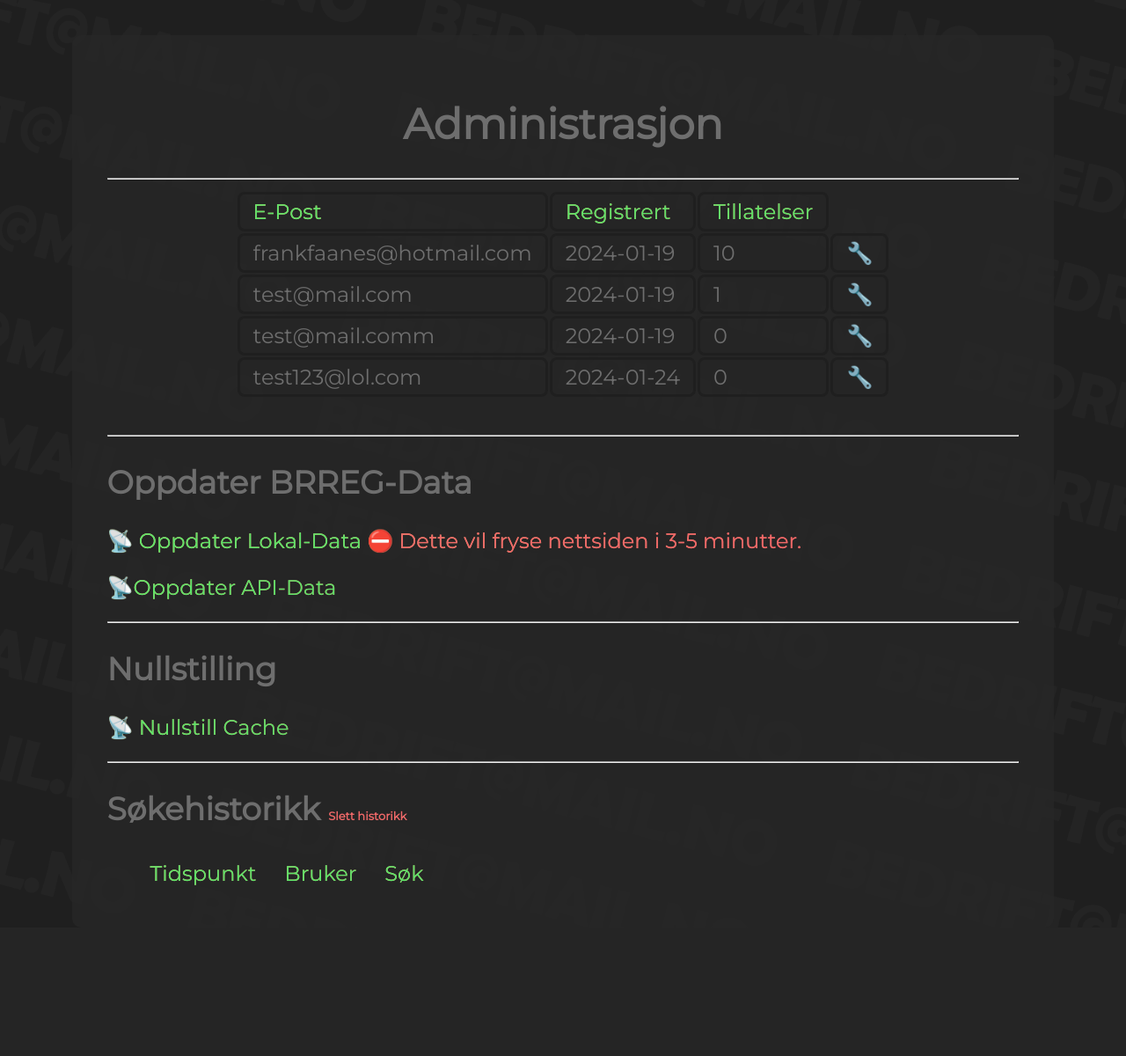
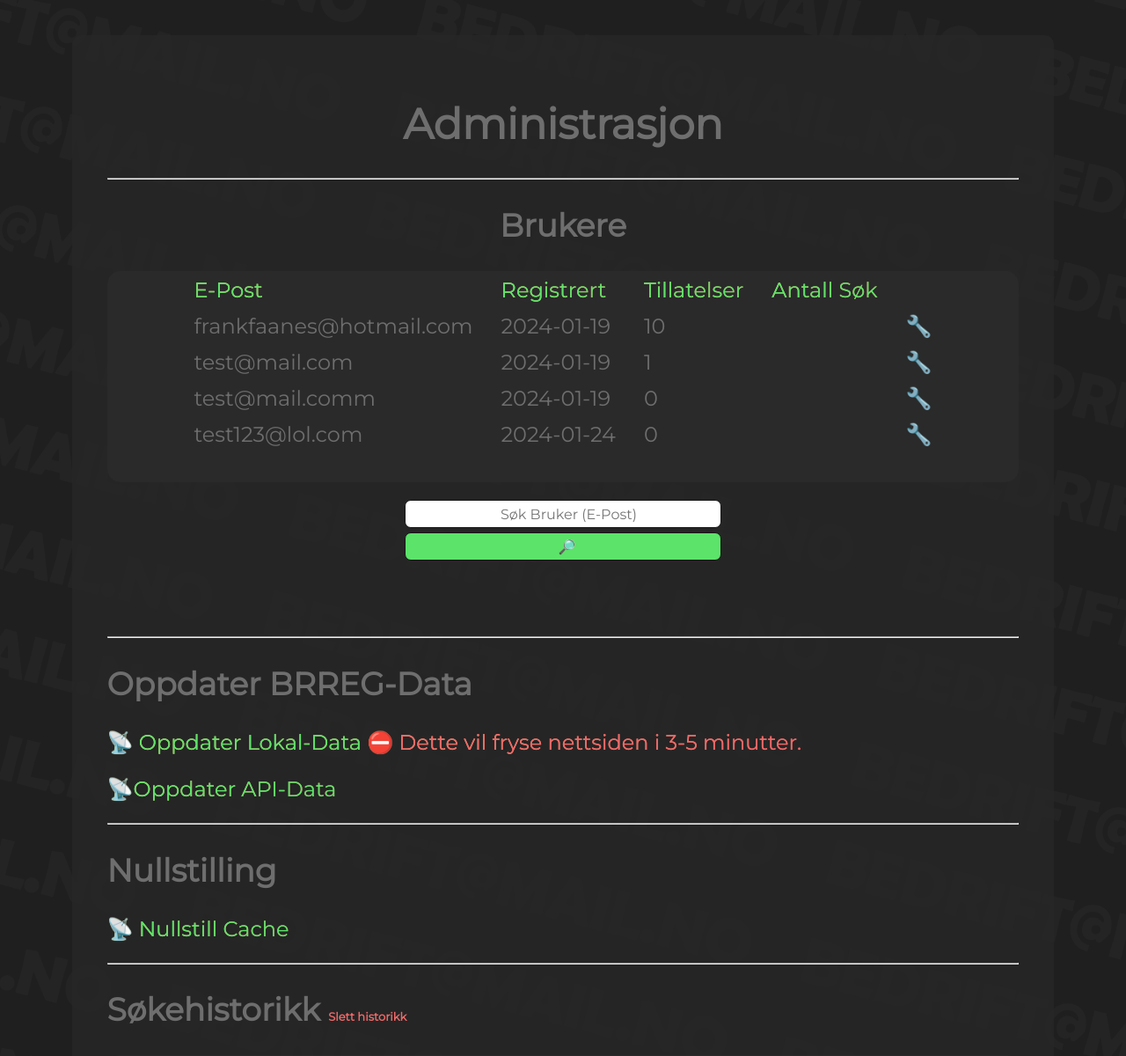
Before and after one commit to FFaanes/bedriftsoppslag, a Flask app: page /admin in a window 1280 px wide. Shown: the part 64-1264 px from the top of the page at 88% size. Before the commit the page ends 1070 px from the top, so only its background shows below. Run offline with Flask 3, Linux system fonts and the light colour scheme; a user stored in the database is signed in; data that the repository does not hold is empty.

Commit message:
Update to UI and managing statistics
- Flexible location of flash messages to make them more visible
- Fixed admin page. Added search counts etc..

```diff
--- a/api_functions.py
+++ b/api_functions.py
@@ -27,3 +27,6 @@ def clear_api_cache():
 
 def api_historymanager(mode):
     return requests.get(f"{API_HOST}/api/searchhistory", headers={"api-key" : API_KEY, "mode":mode}).json()
+
+def api_searchcounts():
+    return requests.get(f"{API_HOST}/api/searchcounts", headers={"api-key" : API_KEY}).json()
--- a/form.py
+++ b/form.py
@@ -11,7 +11,6 @@ from main import app, db, User
 # ----------------------------------------------- Register Form ----------------------------------------------------#
 class RegisterForm(FlaskForm):
     email = EmailField(validators=[InputRequired()] ,render_kw={"placeholder":"E-post"})
-    #org_nr = StringField(validators=[InputRequired(), Length(min=9, max=9)], render_kw={"placeholder":"Org. Nummer"})
     password = PasswordField(validators=[InputRequired(),Length(min=1, max=20), EqualTo("c_password", message="Passord må være like!")], render_kw={"placeholder":"Passord"})
     c_password = PasswordField(validators=[InputRequired(),Length(min=1, max=20)], render_kw={"placeholder":"Bekreft Passord"})
     submit = SubmitField("Registrer")
@@ -24,23 +23,6 @@ class RegisterForm(FlaskForm):
                 flash("Email er allerede registrert")
                 raise ValidationError("Email er allerede registrert")
             db.session.close()
-
-    # def validate_org_nr(form, field):
-    #     session = db.session
-    #     with app.app_context():
-    #         user = session.query(User).filter_by(company_number = field.data).first()
-    #         if user:
-    #             flash("Bruker er allerede registrert")
-    #             raise ValidationError("Bruker er allerede registrert")
-    #         db.session.close()
-
-        # # Check if the company number exists in the register
-        # org_name = search_company(field.data)
-        # if org_name == None:
-        #     flash("Org. Nummer finnes ikke")
-        #     raise ValidationError("Org. Nummer finnes ikke")
-
-
 
 
 # ----------------------------------------------- Login Form ----------------------------------------------------#
@@ -55,21 +37,19 @@ class LoginForm(FlaskForm):
                 user = db.session.query(User).filter_by(company_email = email).first()
                 #user = queryUserTable(field.data)
                 if not user:
-                    flash("Bedrift er ikke registrert")
-                    raise ValidationError("Bedrift er ikke registrert")
+                    flash("Feil brukernavn eller passord.")
+                    raise ValidationError("Feil brukernavn eller passord.")
                 db.session.close()
 
         def validate_password(form, field):
             email = str(form.email.data).lower()
             with app.app_context():
                 user =  db.session.query(User).filter_by(company_email = email).first()
-                #user = queryUserTable(field.data)
                 if user:
                     if not bcrypt.check_password_hash(user.password_hash, field.data):
-                        flash("Feil passord")
-                        raise ValidationError("Feil passord")
+                        flash("Feil brukernavn eller passord.")
+                        raise ValidationError("Feil brukernavn eller passord.")
                 db.session.close()
-
 
 
 
@@ -84,10 +64,15 @@ class CompanySearchForm(FlaskForm):
 
 # ----------------------------------------------- Edit User Form ----------------------------------------------------#
 class UserManagementForm(FlaskForm):
-    email = StringField("Email")
+    email = StringField("E-Post")
     #name = StringField("Name")
-    permission = StringField("Permission")
+    permission = StringField("Tillatelser")
     submit = SubmitField("Godta")
 
     verify_delete = StringField(render_kw={"placeholder":"BEKREFT"})
     delete = SubmitField("Slett Bruker")
+
+
+class AdminSearchEmail(FlaskForm):
+    email = StringField("E-Post Adresse", render_kw={"placeholder":"Søk Bruker (E-Post)"})
+    submit = SubmitField("🔎")
--- a/main.py
+++ b/main.py
@@ -8,9 +8,8 @@ from flask_sqlalchemy import SQLAlchemy
 from flask_login import UserMixin, login_user, login_required, logout_user, current_user
 
 from config import setup, HOST, PORT, DEBUG
-from OrgOppslag import search_company
 from OrgOppslag import update_brreg_files
-from api_functions import api_request, api_updatedata, clear_api_cache, api_historymanager
+from api_functions import api_request, api_updatedata, clear_api_cache, api_historymanager, api_searchcounts
 
 # ----------------------------------------------- Setup ----------------------------------------------------
 
@@ -30,13 +29,10 @@ def load_user(user_id):
 # User
 class User(db.Model, UserMixin):
     id = db.Column(db.Integer, primary_key=True)
-    #company_number = db.Column(db.Integer, nullable=False, unique=True)
-    #company_name = db.Column(db.String(100), nullable=False)
     company_email = db.Column(db.String(50), nullable=False)
     register_date = db.Column(db.String(30), nullable=False)
     password_hash = db.Column(db.String(200), nullable=False)
     permission = db.Column(db.Integer)
-
 
 
 
@@ -53,9 +49,6 @@ def index():
 def register():
     form = f.RegisterForm()
     if form.validate_on_submit():
-        #company = search_company(form.org_nr.data)
-        #company_number = form.org_nr.data, <-  in user class
-        #company_name = company["brreg_info"]["org_navn"]
         user = User(company_email = str(form.email.data).lower(),
                     register_date = str(date.today()),
                     password_hash = bcrypt.generate_password_hash(form.password.data),
@@ -138,11 +131,8 @@ def company_search(company):
     return redirect(url_for("search_page"))
 
 
-
-
-
 # ----------------------------------------- Admin Main Page ----------------------------------------------------
-@app.route("/admin")
+@app.route("/admin", methods=["GET","POST"])
 @login_required
 def admin():
     # Redirects if user is not admin
@@ -150,9 +140,36 @@ def admin():
         flash("Mangler rettigheter!")
         return redirect(url_for("index"))
 
-    users = User.query.all()
+    # If an email was searched in the form, redirect to users page.
+    email_search_form = f.AdminSearchEmail()
+    if email_search_form.validate_on_submit():
+        if User.query.filter_by(company_email = email_search_form.email.data).first():
+            return redirect(url_for("usermanagement", company_email=email_search_form.email.data))
+        else:
+            flash("Fant ikke bruker!")
+            return redirect(url_for("admin"))
 
-    return render_template("admin/admin.html", users=users, search_history=api_historymanager("load")[1])
+
+    # Combine search counts onto the database users for display in admin page,
+    # This was a simpler solution compared to reworking the database structure.
+    # However that would have been the optimal solution.
+    users = []
+    search_counts = api_searchcounts()[1]
+    for user in User.query.all():
+        try:
+            user_searchcount = search_counts[user.company_email]
+        except KeyError:
+            user_searchcount = 0
+
+        users.append({"company_email" : user.company_email,
+                      "register_date" : user.register_date,
+                      "permission" : user.permission,
+                      "search_count" : user_searchcount})
+
+    # Gather search history and reverse from newest to oldest.
+    search_history = dict(reversed(dict(api_historymanager("load")[1]).items()))
+
+    return render_template("admin/admin.html", users=users, search_history=search_history, email_search_form=email_search_form)
 
 
 
@@ -205,7 +222,6 @@ def clear_history():
 
 
 
-
 # ------------------------------------- Admin User Management Page ----------------------------------------------------
 @app.route("/admin/usermanagement/<company_email>", methods=["GET","POST"])
 @login_required
@@ -218,8 +234,13 @@ def usermanagement(company_email):
     form = f.UserManagementForm()
     user = User.query.filter_by(company_email = company_email).first()
 
+    # Get users search count for view in the manage user page.
+    try:
+        search_count = api_searchcounts()[1][user.company_email]
+    except KeyError:
+        search_count = 0
+
     if form.validate_on_submit():
-
         if form.submit.data:
             User.query.filter_by(company_email = user.company_email).update({"company_email":str(form.email.data).lower(), "permission":int(form.permission.data)})
             db.session.commit()
@@ -234,7 +255,7 @@ def usermanagement(company_email):
             flash("Skriv BEKREFT for å slette bruker.")
             return redirect(url_for('usermanagement', company_email=user.company_email))
     else:
-        return render_template("admin/manage_user.html", user=user, form=form)
+        return render_template("admin/manage_user.html", user=user, search_count=search_count ,form=form)
 
 
 
@@ -242,7 +263,7 @@ def usermanagement(company_email):
 
 
 # TEMPORARY Function for creating first admin user.
-def create_admin(email, user):
+def create_admin(user):
         User.query.filter_by(company_email = user.company_email).update({"permission":int(10)})
         db.session.commit()
 
--- a/static/css/base.css
+++ b/static/css/base.css
@@ -15,6 +15,14 @@ html {
     background-image: url("../img/background.png");
 }
 
+
+
+.scrollable {
+    overflow-y: scroll;
+    height: 30vh;
+    background-color: rgba(48, 48, 48, 0.473);
+    border-radius: 15px;
+}
 
 .index_info_boxes {
     font-size: 0.8rem;
@@ -85,10 +93,10 @@ body {
 
 .flash_messages {
     color: var(--red);
-    background-color: rgba(20, 20, 20, 0.068);
+    background-color: rgba(7, 7, 7, 0.068);
     width: fit-content;
     padding: 10px;
-    border-radius: 5px;
+    border-radius: 10px;
 }
 
 .navbar {
--- a/templates/admin/admin.html
+++ b/templates/admin/admin.html
@@ -1,28 +1,35 @@
 {% extends "base.html" %}
-
-
-{% block navigation_bar_links %}
-{% endblock %}
 
 {% block content %}
     <h1 style="text-align: center;">Administrasjon</h1>
     <hr>
+    <h2 style="text-align: center;">Brukere</h2>
 
-    <table class="center_div"">
+    <div class="scrollable">
+        <table class="center_div">
             <thead>
-            <td class="styled_text border_td">E-Post</td>
-            <td class="styled_text border_td">Registrert</td>
-            <td class="styled_text border_td">Tillatelser</td>
+                <td class="styled_text">E-Post</td>
+                <td class="styled_text">Registrert</td>
+                <td class="styled_text">Tillatelser</td>
+                <td class="styled_text">Antall Søk</td>
             </thead>
         {% for user in users %}
             <tr>
-            <td class="border_td">{{user.company_email}}</td>
-            <td class="border_td">{{user.register_date}}</td>
-            <td class="border_td">{{user.permission}}</td>
-            <td class="border_td"><a style ="text-decoration: none; color: #5be469" href="{{url_for('usermanagement', company_email=user.company_email)}}">🔧</a></td>
+                <td>{{user["company_email"]}}</td>
+                <td>{{user["register_date"]}}</td>
+                <td>{{user["permission"]}}</td>
+                <td>{{user["search_count"]}}</td>
+                <td><a style ="text-decoration: none; color: #5be469" href="{{url_for('usermanagement', company_email=user.company_email)}}">🔧</a></td>
             </tr>
         {% endfor %}
         </table>
+    </div>
+    <form class="form" method="POST" action="">
+        {{email_search_form.hidden_tag()}}
+        {{email_search_form.email}}
+        {{email_search_form.submit(class_="form_submit_green")}}
+    </form>
+    {% include "flash_messages.html" %}
     <br>
     <hr>
 
@@ -36,22 +43,17 @@
     <hr>
 
 
-
     <h2>Søkehistorikk <span><a href="{{url_for('clear_history')}}" class="red_text" style="font-size: small; text-decoration: none;"> Slett historikk</a></span></h2>
+    <div class="scrollable">
     <table>
-        <thead>
-            <td></td>
-            <td class="styled_text">Tidspunkt</td>
-            <td class="styled_text">Bruker</td>
-            <td class="styled_text">Søk</td>
-        </thead>
             {% for search in search_history %}
                 <tr style="font-size: smaller;">
                     <td>🔎</td>
                     <td>{{search}}</td>
-                <td>{{search_history[search]["user"]}}</td>
-                <td>{{search_history[search]["search"]}}</td>
+                    <td><a class="styled_text" href="{{url_for('usermanagement', company_email=search_history[search]['user'])}}">{{search_history[search]["user"]}}</a></td>
+                    <td><a class="styled_text" href="{{url_for('company_search', company=search_history[search]['search'])}}">{{search_history[search]["search"]}}</a></td>
                 </tr>
             {% endfor %}
     </table>
+</div>
 {% endblock %}
--- a/templates/admin/manage_user.html
+++ b/templates/admin/manage_user.html
@@ -15,10 +15,13 @@
         <p class="styled_text" style="text-align: center; margin-bottom: 5px;">Tillatelser</p>
         {{form.permission(value=user.permission)}}
         {{form.submit(class_="form_submit_green")}}
+        <p class="styled_text" style="text-align: center; margin-bottom: 5px;">Antall Søk</p>
+        <p style="text-align: center; margin-bottom: 5px; color: white;">{{search_count}}</p>
         <br>
         {{form.delete(class_="form_submit_red")}}
         {{form.verify_delete}}
     </form>
 </div>
+{% include "flash_messages.html" %}
 
 {% endblock %}
--- a/templates/base.html
+++ b/templates/base.html
@@ -40,15 +40,6 @@
         {% block content %}
         {% endblock %}
 
-        {% with messages = get_flashed_messages() %}
-            {% if messages %}
-            <div style="text-align: center;" class="flash_messages center_div">
-                {% for message in messages%}
-                    <p>{{message}}</p>
-                {% endfor %}
-            {% endif %}
-            </div>
-        {% endwith %}
     </div>
 
 
--- /dev/null
+++ b/templates/flash_messages.html
@@ -0,0 +1,9 @@
+{% with messages = get_flashed_messages() %}
+    {% if messages %}
+        <div style="text-align: center;" class="flash_messages center_div">
+            {% for message in messages%}
+                <p>{{message}}</p>
+            {% endfor %}
+        </div>
+    {% endif %}
+{% endwith %}
--- a/templates/index/index.html
+++ b/templates/index/index.html
@@ -2,6 +2,10 @@
 
 
 {% block content%}
+<div class="center_div" style="width: 60%; background-color: rgb(255, 208, 53); border-radius: 15px; padding: 3px 20px 3px 20px; color: rgb(17, 17, 17)">
+    <p>⚠️ Denne nettsiden er fortsatt en prototype, backend og funksjonalitet har vært hovedfokus. Som betyr at fuksjonalitet og responsivitet på mobil er ikke optimal. </p>
+</div>
+
 <h2 class="styled_text" style="text-align: center;"> Vi henter ut opplysninger om bedrifter for deg!</h2>
 
 
--- a/templates/login/login.html
+++ b/templates/login/login.html
@@ -11,4 +11,5 @@
             {{form.submit(class_="form_submit_green")}}
         </form>
     </div>
+    {% include "flash_messages.html" %}
 {% endblock %}
--- a/templates/register/register.html
+++ b/templates/register/register.html
@@ -21,4 +21,5 @@
             <p>Passord matcher ikke!</p>
         {% endfor %}
     </div>
+    {% include "flash_messages.html" %}
 {% endblock %}
```
Also changed, not shown: templates/entries/entries.html (deleted, +0 -25 lines), database.db. Lines whose indentation alone changed are shown as unchanged.
